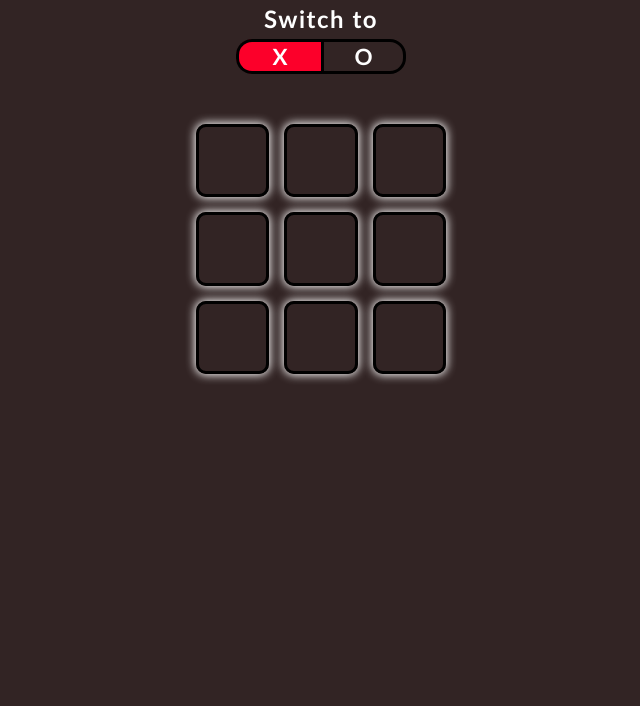
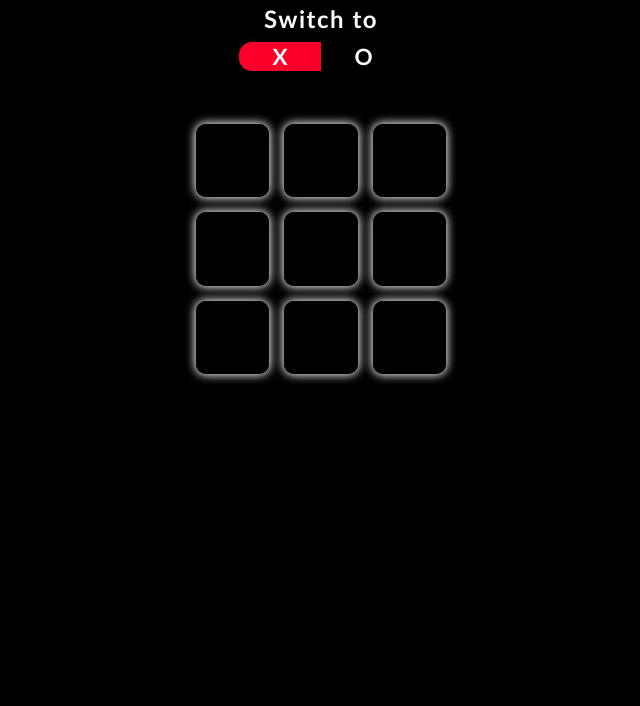
Before and after one commit to Pavan-Kumar235/Tic-Tac-Toy, a plain HTML site: page index.html in a window 1280 px wide. Shown: the part 94-800 px from the top of the page, without its empty margins (319-959 px from the left). Drawn offline with Linux system fonts and the light colour scheme.

Commit message:
Update style.css

```diff
--- a/style.css
+++ b/style.css
@@ -4,7 +4,7 @@
     transition: 0.2s ease-in-out;
 }
 body {
-    background-color: rgb(50, 36, 36);
+    background-color: black;
     color: white;
     margin-top: 30px;
     text-align: center;
```
